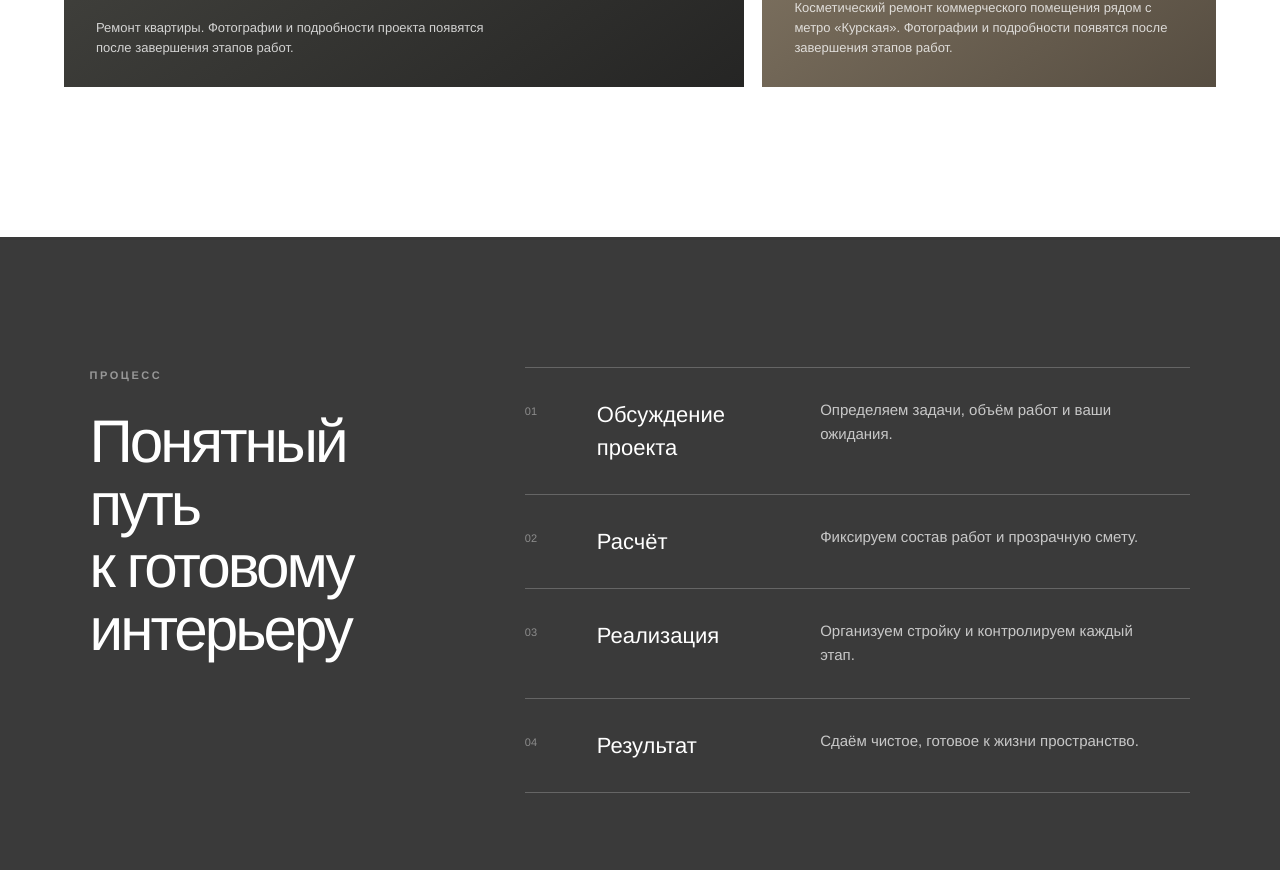
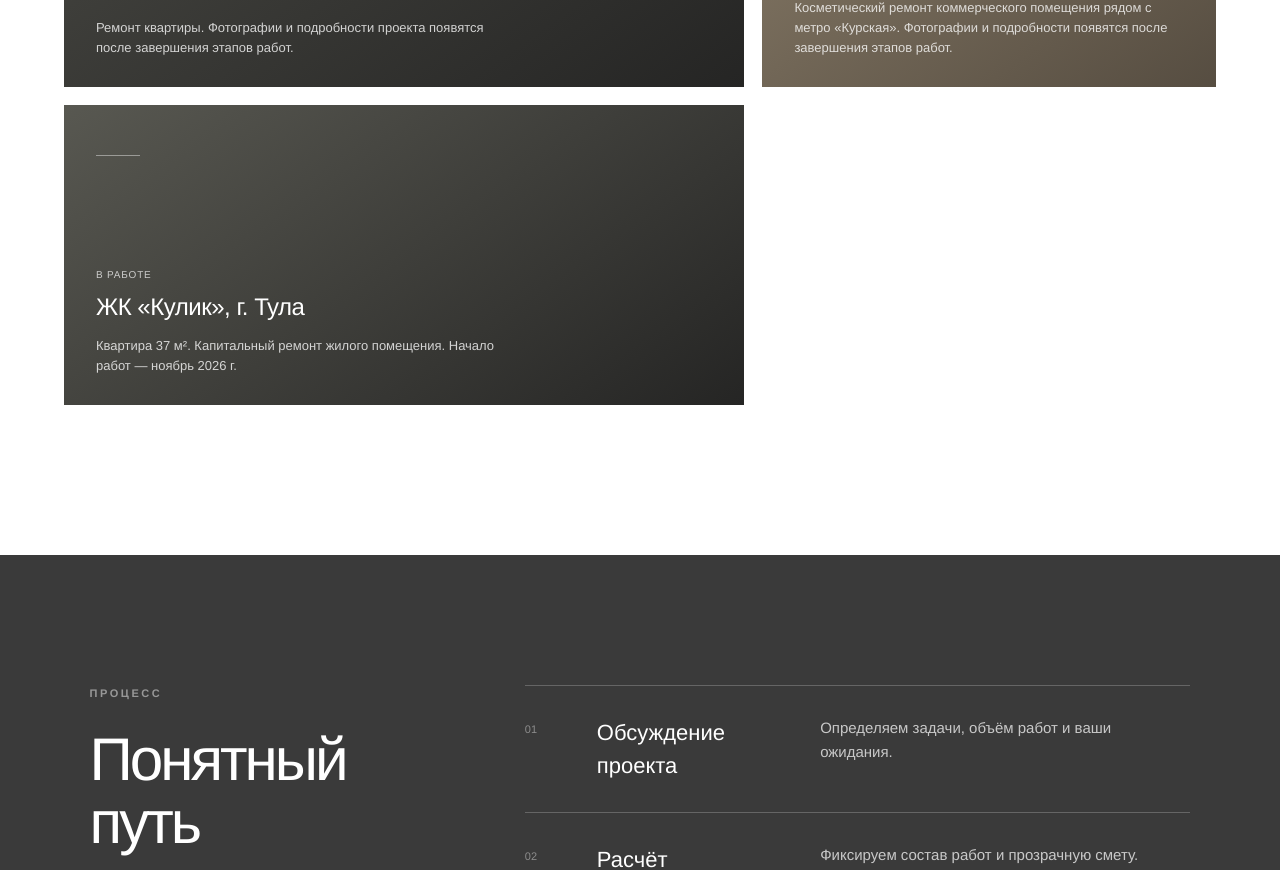
Before and after one commit to artemy-os/formula-remonta, a Next.js app: page / in a window 1280 px wide. Shown: the part 4200-5070 px from the top of the page. Built offline with nearby package versions, Linux system fonts and the light colour scheme.

Commit message:
Add Tula project card

```diff
--- a/app/page.tsx
+++ b/app/page.tsx
@@ -87,6 +87,14 @@ const projects = [
     image: undefined,
     alt: "",
     className: "project-in-progress project-in-progress-accent",
+  },
+  {
+    category: "В РАБОТЕ",
+    title: "ЖК «Кулик», г. Тула",
+    description: "Квартира 37 м². Капитальный ремонт жилого помещения. Начало работ — ноябрь 2026 г.",
+    image: undefined,
+    alt: "",
+    className: "project-in-progress",
   },
 ];
 
```
